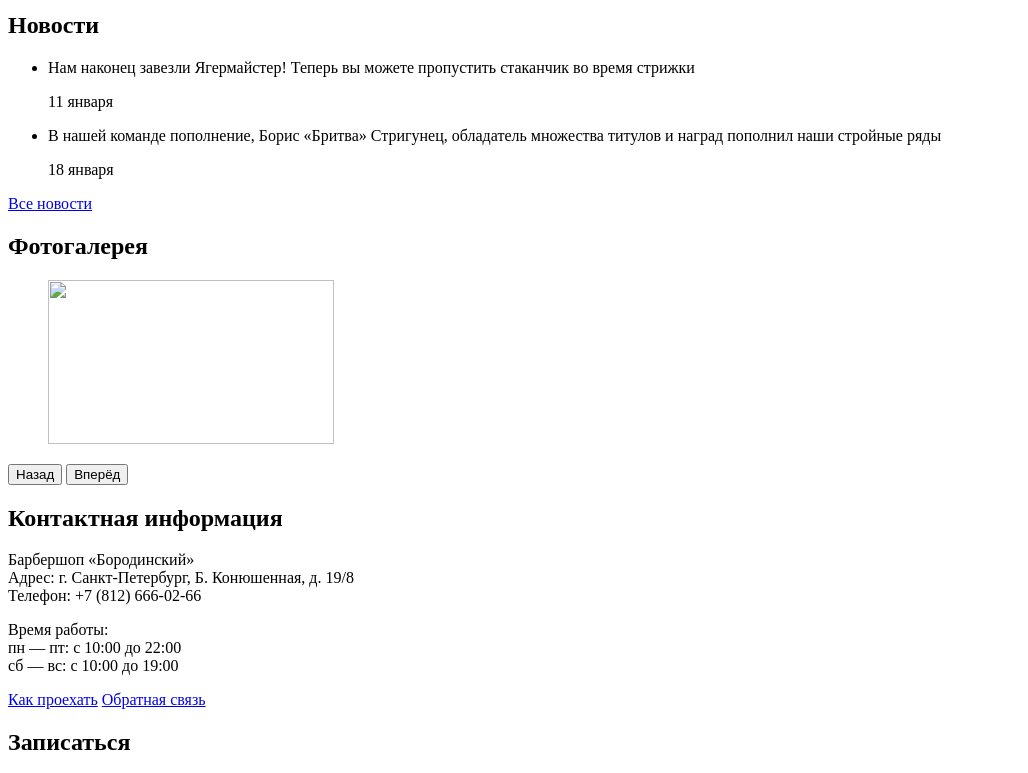
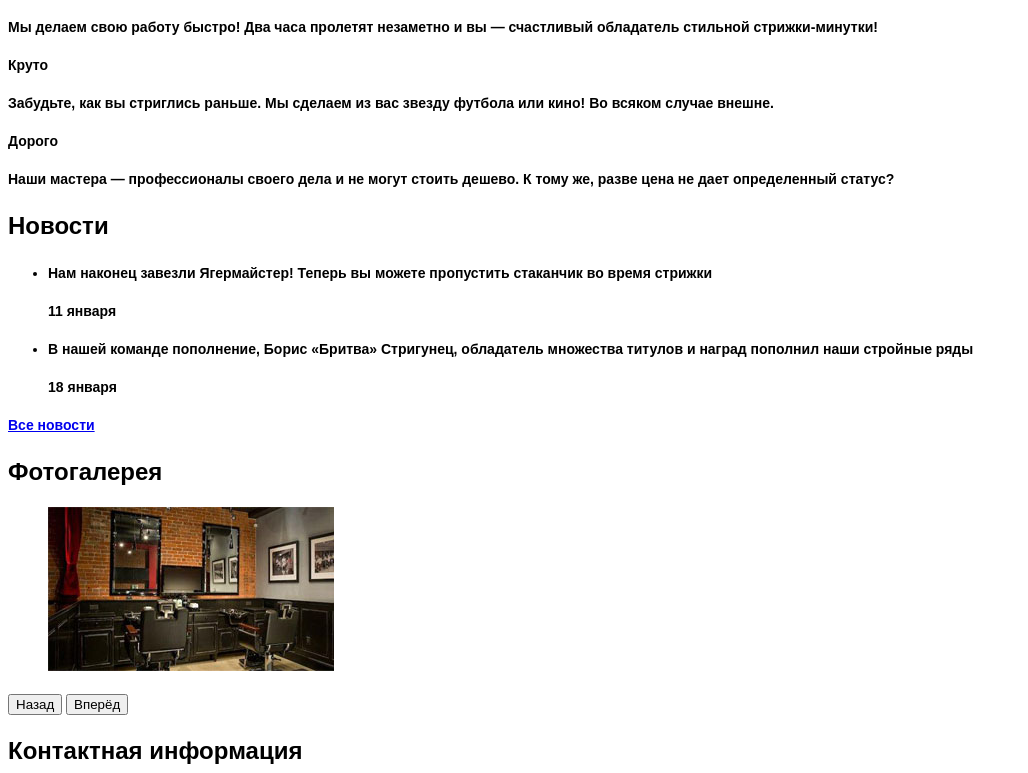
Before and after one commit to nefeloget/143220-barbershop, a plain HTML site: page index.html in a window 1280 px wide. Shown: the part 354-1127 px from the top of the page, without its empty margins (0-1028 px from the left). Drawn offline with Linux system fonts and the light colour scheme.

Commit message:
Добавил стили и картинки к разметке в index

```diff
--- a/index.html
+++ b/index.html
@@ -3,6 +3,7 @@
 <head>
   <meta charset="utf-8">
   <title>Барбершоп «Бородинский»</title>
+  <link href="css/style.css" rel="stylesheet">
 </head>
 <body>
   <header class="main-header">
@@ -33,7 +34,7 @@
   </header>
   <main class="container">
     <div class="index-logo">
-      <img src="img/index-logo.png" width="368" height="204" alt="Барбершоп «Бородинский»">
+      <img src="img/index-logo.png" width="368" height="152" alt="Барбершоп «Бородинский»">
     </div>
     <section class="features">
       <div class="features-item">
@@ -68,7 +69,7 @@
         <h2 class="index-content-title">Фотогалерея</h2>
         <div class="gallery">
           <figure class="gallery-content">
-            <img src="img/photo-1.jpg" width="286" height="164" alt="">
+            <img src="img/gallery-image-1.jpg" width="286" height="164" alt="Фотогалерея фото-1">
           </figure>
           <button class="btn gallery-prev" type="button">Назад</button>
           <button class="btn gallery-next" type="button">Вперёд</button>
```
Also changed, not shown: img/gallery-image-1.jpg (added), img/index-logo.png (renamed from img/logo-1.png).
